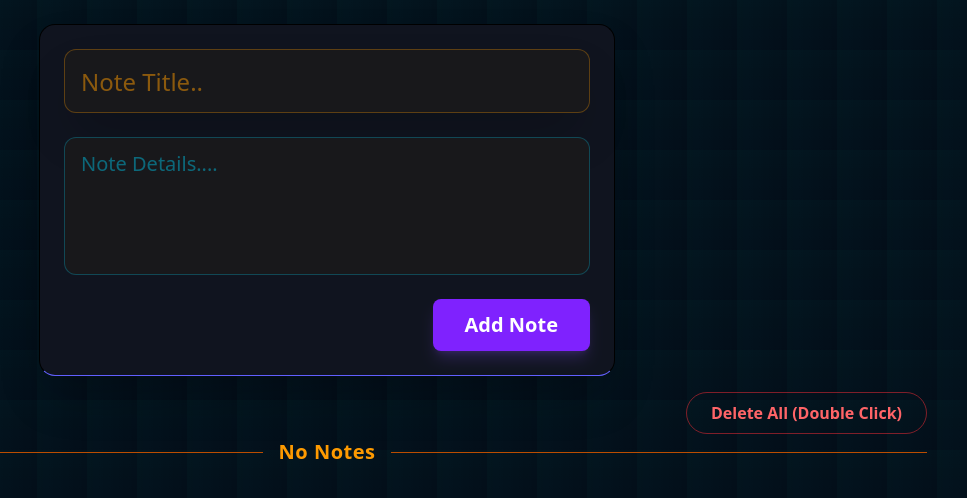
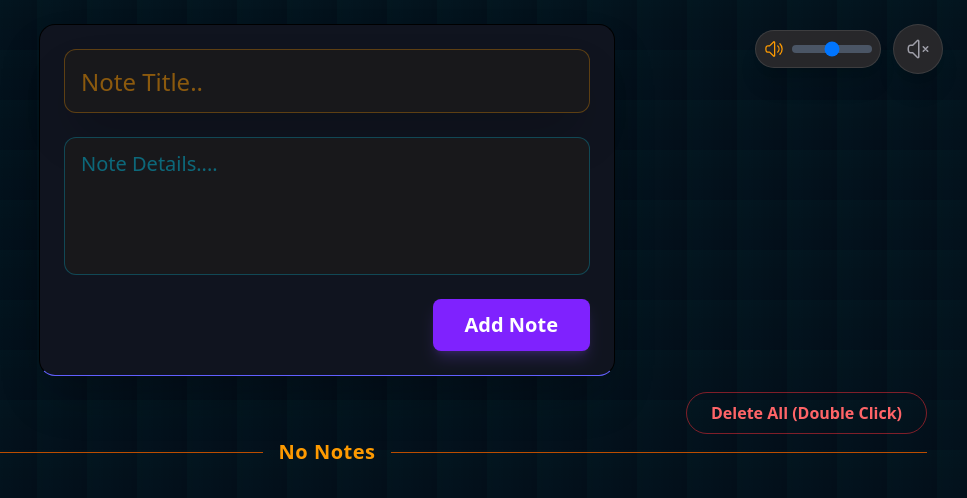
Before and after one commit to dipanjan2907/Note_App, a React (Vite) app: page / in a window 1280 px wide. Shown: the top 498 px of the page, without its empty margins (313-1280 px from the left). Built offline with nearby package versions, Linux system fonts and the light colour scheme.

Commit message:
Added background music

```diff
--- a/src/App.jsx
+++ b/src/App.jsx
@@ -7,6 +7,41 @@ const App = () => {
   const [shouldScroll, setShouldScroll] = useState(false);
 
   const scrollContainerRef = useRef(null);
+
+  const [isPlaying, setIsPlaying] = useState(false);
+  const [volume, setVolume] = useState(0.5);
+
+  const audioRef = useRef(
+    new Audio("https://cdn.pixabay.com/audio/2022/04/26/audio_40302f854a.mp3")
+  );
+  useEffect(() => {
+    const audio = audioRef.current;
+    audio.loop = true; // Make it repeat
+    audio.volume = volume; // Set initial volume
+
+    if (isPlaying) {
+      audio.play().catch((error) => console.log("Playback blocked:", error));
+    } else {
+      audio.pause();
+    }
+
+    return () => {
+      audio.pause();
+    };
+  }, [isPlaying]);
+
+  useEffect(() => {
+    audioRef.current.volume = volume;
+  }, [volume]);
+
+  const toggleMusic = () => {
+    setIsPlaying(!isPlaying);
+  };
+
+  const handleVolumeChange = (e) => {
+    const newVolume = parseFloat(e.target.value);
+    setVolume(newVolume);
+  };
 
   let lastTap = 0;
   function handleDoubleTap(callback) {
@@ -107,7 +142,78 @@ const App = () => {
           }
         `}
       </style>
-      <div className="body-bg h-screen bg-[#10141f] flex flex-col font-sans">
+      <div className="body-bg h-screen bg-[#10141f] flex flex-col font-sans relative">
+        <div className="absolute top-6 right-6 z-50 flex items-center gap-3">
+          <div className="flex items-center gap-2 p-2 rounded-full bg-zinc-800 border border-white/10 shadow-xl">
+            <svg
+              xmlns="http://www.w3.org/2000/svg"
+              fill="none"
+              viewBox="0 0 24 24"
+              strokeWidth={1.5}
+              stroke="currentColor"
+              className="w-5 h-5 text-amber-500"
+            >
+              <path
+                strokeLinecap="round"
+                strokeLinejoin="round"
+                d="M19.114 5.636a9 9 0 010 12.728M16.463 8.288a5.25 5.25 0 010 7.424M6.75 8.25l4.72-4.72a.75.75 0 011.28.53v15.88a.75.75 0 01-1.28.53l-4.72-4.72H4.51c-.88 0-1.704-.507-1.938-1.354A9.01 9.01 0 012.25 12c0-.83.112-1.633.322-2.396C2.806 8.756 3.63 8.25 4.51 8.25H6.75z"
+              />
+            </svg>
+            <input
+              type="range"
+              min="0.0"
+              max="1.0"
+              step="0.01"
+              value={volume}
+              onChange={handleVolumeChange}
+              className="w-20 h-2 bg-gray-600 rounded-lg appearance-none cursor-pointer range-lg focus:outline-none"
+              style={{ "--tw-ring-color": "#f59e0b" }}
+            />
+          </div>
+
+          <button
+            onClick={toggleMusic}
+            className={`p-3 rounded-full shadow-xl border border-white/10 transition-all duration-300
+                ${
+                  isPlaying
+                    ? "bg-green-500/20 text-green-400 animate-pulse"
+                    : "bg-zinc-800 text-zinc-400"
+                }`}
+          >
+            {isPlaying ? (
+              <svg
+                xmlns="http://www.w3.org/2000/svg"
+                fill="none"
+                viewBox="0 0 24 24"
+                strokeWidth={1.5}
+                stroke="currentColor"
+                className="w-6 h-6"
+              >
+                <path
+                  strokeLinecap="round"
+                  strokeLinejoin="round"
+                  d="M19.114 5.636a9 9 0 010 12.728M16.463 8.288a5.25 5.25 0 010 7.424M6.75 8.25l4.72-4.72a.75.75 0 011.28.53v15.88a.75.75 0 01-1.28.53l-4.72-4.72H4.51c-.88 0-1.704-.507-1.938-1.354A9.01 9.01 0 012.25 12c0-.83.112-1.633.322-2.396C2.806 8.756 3.63 8.25 4.51 8.25H6.75z"
+                />
+              </svg>
+            ) : (
+              <svg
+                xmlns="http://www.w3.org/2000/svg"
+                fill="none"
+                viewBox="0 0 24 24"
+                strokeWidth={1.5}
+                stroke="currentColor"
+                className="w-6 h-6"
+              >
+                <path
+                  strokeLinecap="round"
+                  strokeLinejoin="round"
+                  d="M17.25 9.75L19.5 12m0 0l2.25 2.25M19.5 12l2.25-2.25M19.5 12l-2.25 2.25m-10.5-6l4.72-4.72a.75.75 0 011.28.53v15.88a.75.75 0 01-1.28.53l-4.72-4.72H4.51c-.88 0-1.704-.507-1.938-1.354A9.01 9.01 0 012.25 12c0-.83.112-1.633.322-2.396C2.806 8.756 3.63 8.25 4.51 8.25H6.75z"
+                />
+              </svg>
+            )}
+          </button>
+        </div>
+
         <div className="flex items-start justify-center pt-6 px-4">
           <form
             onSubmit={submitHandler}
@@ -165,7 +271,7 @@ const App = () => {
 
         <div
           ref={scrollContainerRef}
-          className="px-4 sm:px-10 py-4 pb-8 flex flex-wrap items-center md:items-start gap-6 md:gap-10 w-full overflow-y-auto custom-scrollbar flex-1"
+          className="px-4 sm:px-10 py-4 pb-8 flex flex-wrap items-center md:items-start gap-6 md:gap-10 w-full overflow-y-auto custom-scrollbar"
         >
           {task.map(function (elem, i) {
             let bgnote;
```
